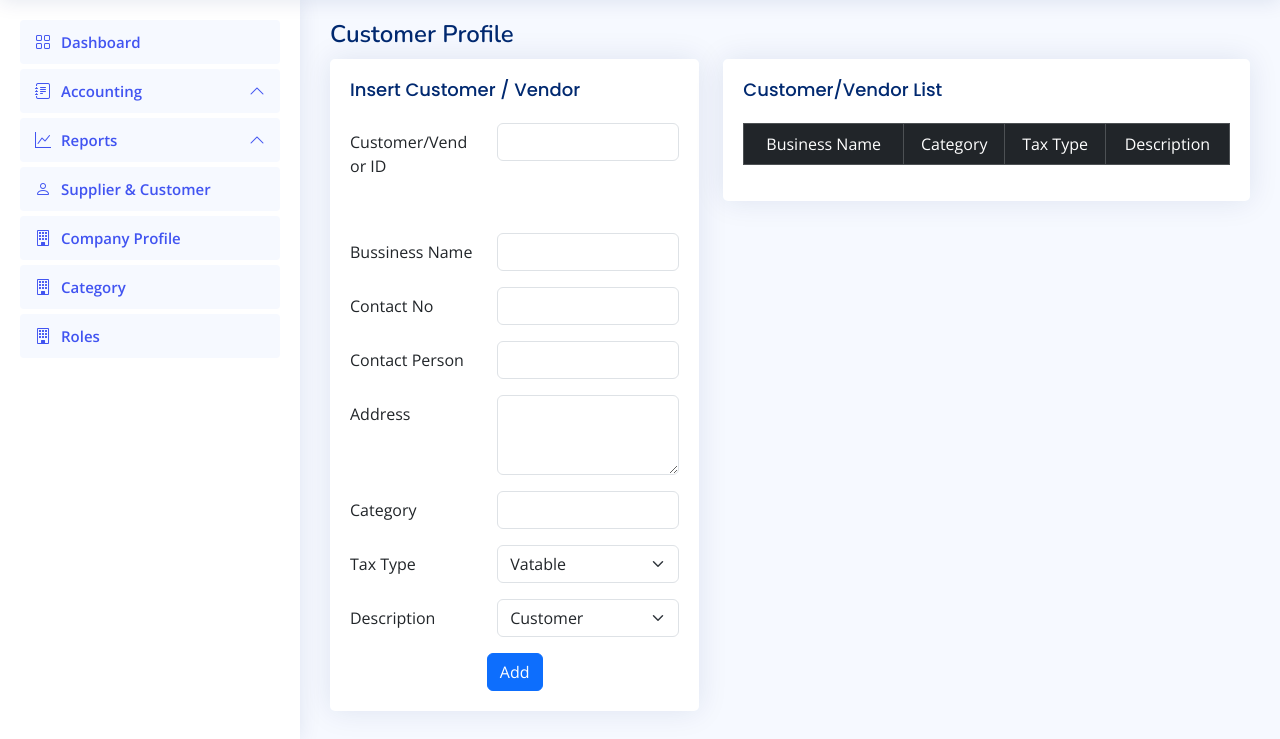
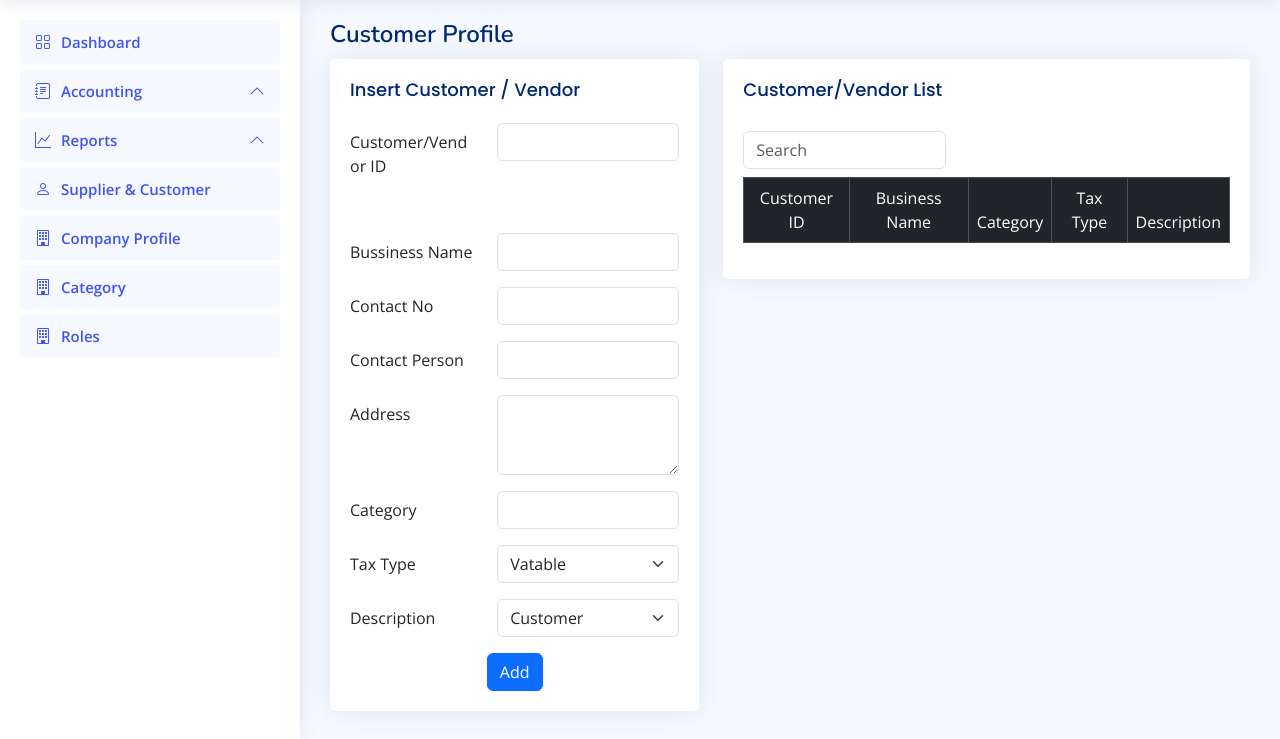
Before and after one commit to joeygracesabusido/durawood_project, a FastAPI app: template apps/templates/accounting/customer_profile.html in a window 1280 px wide. Shown: the part 60-799 px from the top of the page. Run offline with FastAPI, Linux system fonts and the light colour scheme; the template is opened without the code that fills it, so the values that code supplies are empty; some libraries are stand-ins or nearby versions.

Commit message:
dedbug customer profile

```diff
--- a/apps/routes/accounting/customer_profile.py
+++ b/apps/routes/accounting/customer_profile.py
@@ -69,7 +69,7 @@ async def create_customer_profile(data: CustomerProfileBM, username: str = Depen
 @api_customer_profile.get("/api-get-customer-profiles/")
 async def get_customer(username: str = Depends(get_current_user)):
     try:
-        result = mydb.customer_vendor_profile.find().sort('bussiness_name', -1)
+        result = mydb.customer_vendor_profile.find().sort('customer_vendor_id', -1)
 
         customerData = [{
 
@@ -132,7 +132,8 @@ async def autocomplete_contact(term: Optional[str] = None):
 
             "value": data['bussiness_name'],
             "customer_vendor_id": data['customer_vendor_id'],
-            "category": data['category']
+            "category": data['category'],
+            "tax_type": data['tax_type']
 
 
             } for data in result
--- a/apps/static/accounting/customer.js
+++ b/apps/static/accounting/customer.js
@@ -58,6 +58,7 @@ function makeBranchRow(index, data) {
     "customer_row_" + index
   }')">
 
+  <td>${data.customer_vendor_id}</td>
   <td>${data.bussiness_name}</td>
   <td>${data.category}</td>
   <td>${data.tax_type}</td>
@@ -221,3 +222,14 @@ jQuery(document).ready(function($) {
         });
     });
 });
+
+
+
+//✅ Move search filter handler INSIDE document ready
+    $('#search').on('keyup', function() {
+        let searchValue = $(this).val().toLowerCase();
+        $('#table_customer tbody tr').each(function() {
+            let text = $(this).text().toLowerCase();
+            $(this).toggle(text.includes(searchValue));
+        });
+    });
--- a/apps/static/accounting/sales2.js
+++ b/apps/static/accounting/sales2.js
@@ -28,6 +28,8 @@ jQuery(document).ready(function($) {
                 // Set the related field based on the selected item
                 $("#customer_id").val(ui.item.customer_vendor_id);
                 $("#category").val(ui.item.category)
+                $("#tax_type").val(ui.item.tax_type)
+
 
                 return false; // Prevent the default select action
             }
--- a/apps/templates/accounting/customer_profile.html
+++ b/apps/templates/accounting/customer_profile.html
@@ -153,6 +153,17 @@
           <div class="card-body">
             <h5 class="card-title">Customer/Vendor List</h5>
 
+              <div class="py-2 col-5">
+                   <input class="form-control w-full"
+                        id="search"
+                      type="text"
+                      placeholder="Search"
+                      >
+                   </input>
+
+
+              </div>
+
             <!-- General Form Elements -->
             <table
               id="table_customer"
@@ -162,7 +173,7 @@
               <thead class="table-dark">
                 <tr>
 
-
+                  <td>Customer ID</td>
                   <td>Business Name</td>
                   <td>Category</td>
                   <td>Tax Type</td>
```
